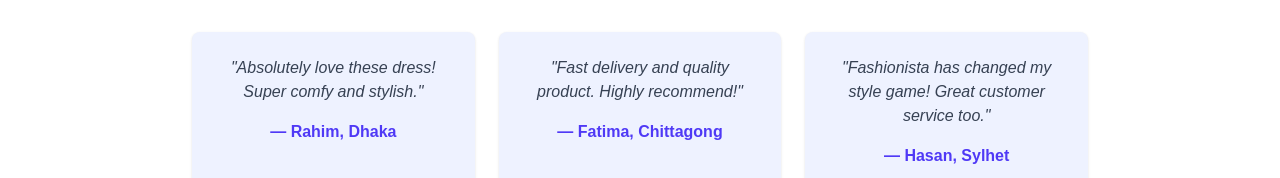
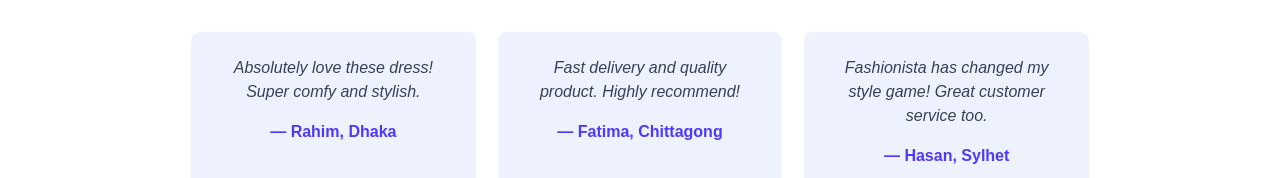
Before and after one commit to hristee/fashionista, a Next.js app: page / in a window 1280 px wide. Shown: the part 924-1102 px from the top of the page. Built offline with nearby package versions, Linux system fonts and the light colour scheme; no server answers.

Commit message:
fix: escape JSX quotes in testimonials

```diff
--- a/src/app/page.tsx
+++ b/src/app/page.tsx
@@ -118,15 +118,15 @@
           <h2 className="text-3xl font-bold text-indigo-700 mb-8">What Our Customers Say</h2>
           <div className="grid grid-cols-1 md:grid-cols-3 gap-6">
             <div className="bg-indigo-50 p-6 rounded-lg shadow">
-              <p className="text-gray-700 italic">"Absolutely love these dress! Super comfy and stylish."</p>
+              <p className="text-gray-700 italic">Absolutely love these dress! Super comfy and stylish.</p>
               <p className="mt-4 font-semibold text-indigo-600">— Rahim, Dhaka</p>
             </div>
             <div className="bg-indigo-50 p-6 rounded-lg shadow">
-              <p className="text-gray-700 italic">"Fast delivery and quality product. Highly recommend!"</p>
+              <p className="text-gray-700 italic">Fast delivery and quality product. Highly recommend!</p>
               <p className="mt-4 font-semibold text-indigo-600">— Fatima, Chittagong</p>
             </div>
             <div className="bg-indigo-50 p-6 rounded-lg shadow">
-              <p className="text-gray-700 italic">"Fashionista has changed my style game! Great customer service too."</p>
+              <p className="text-gray-700 italic">Fashionista has changed my style game! Great customer service too.</p>
               <p className="mt-4 font-semibold text-indigo-600">— Hasan, Sylhet</p>
             </div>
           </div>
```
